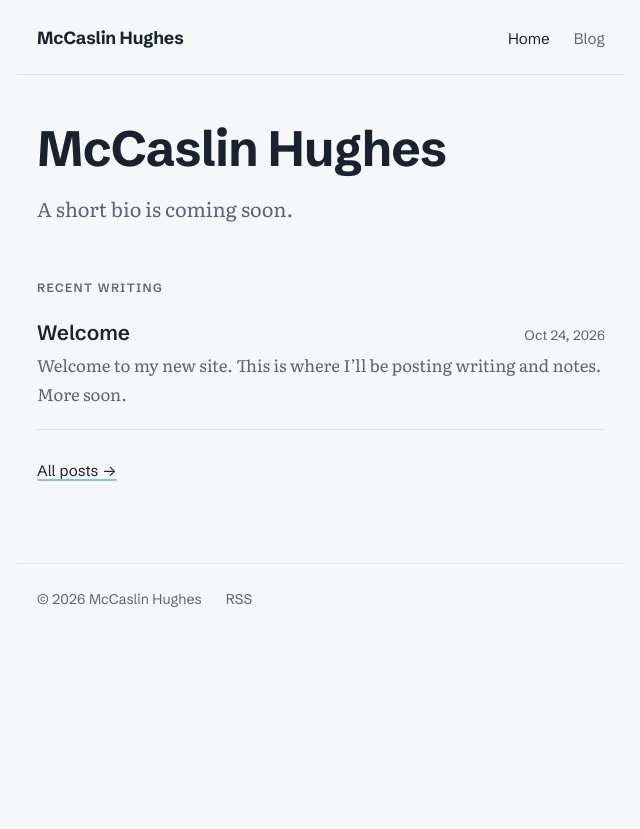
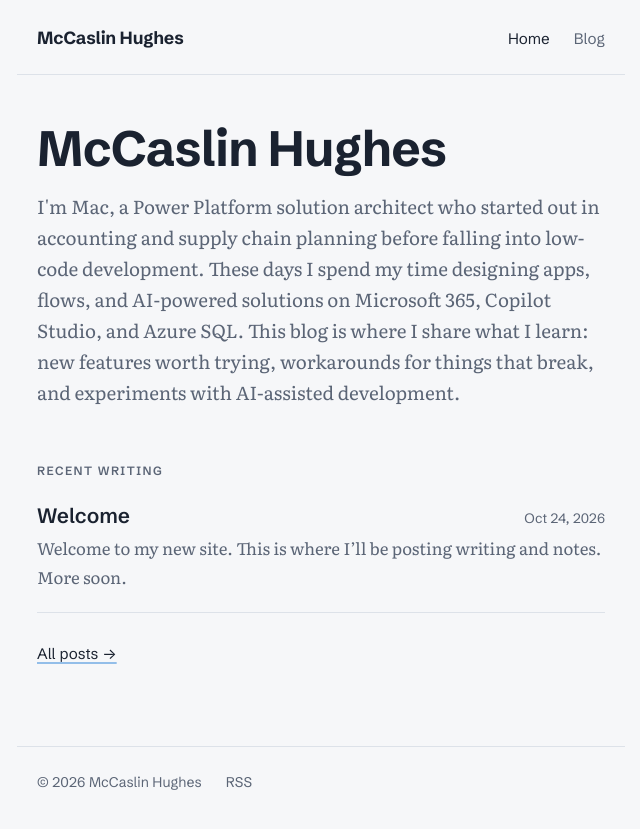
Before and after one commit to machughes/personaldomain, a Jekyll site: the page built from index.html, in a window 1280 px wide. Shown: the top 829 px of the page, without its empty margins (319-959 px from the left). Built offline with Jekyll 4.4.1, drawn with Linux system fonts in a browser that asks for light colours.

Commit message:
Add bio to home page
Co-Authored-By: Claude Opus 5.5 (1M context) <noreply@anthropic.com>
Claude-Session: https://claude.ai/code/session_011Tr1QBZEt2soK9w1LhGanu

```diff
--- a/_config.yml
+++ b/_config.yml
@@ -5,9 +5,14 @@ title: McCaslin Hughes
 author: McCaslin Hughes
 description: Writing and notes from McCaslin Hughes.
 
-# Short bio shown on the home page (one or two sentences).
+# Short bio shown on the home page, under your name.
 bio: >-
-  A short bio is coming soon.
+  I'm Mac, a Power Platform solution architect who started out in accounting
+  and supply chain planning before falling into low-code development. These
+  days I spend my time designing apps, flows, and AI-powered solutions on
+  Microsoft 365, Copilot Studio, and Azure SQL. This blog is where I share what
+  I learn: new features worth trying, workarounds for things that break, and
+  experiments with AI-assisted development.
 
 # Your LinkedIn profile address. Leave empty ("") to hide the link.
 linkedin: ""
--- a/assets/css/style.css
+++ b/assets/css/style.css
@@ -110,7 +110,7 @@ main.wrap { padding-top: 3rem; padding-bottom: 4rem; }
 /* Home page */
 .hero { margin-bottom: 3.5rem; }
 .hero h1 { font-size: clamp(2.3rem, 8vw, 3.1rem); line-height: 1.05; margin: 0 0 1rem; }
-.hero .bio { font-size: 1.25rem; color: var(--muted); margin: 0 0 1.75rem; max-width: 32rem; }
+.hero .bio { font-size: 1.175rem; line-height: 1.65; color: var(--muted); margin: 0 0 1.75rem; }
 
 .button {
   display: inline-block;
```
